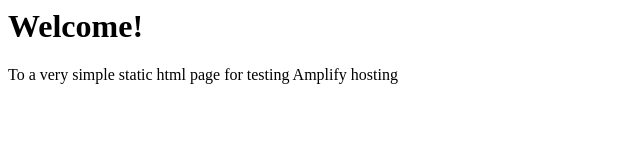
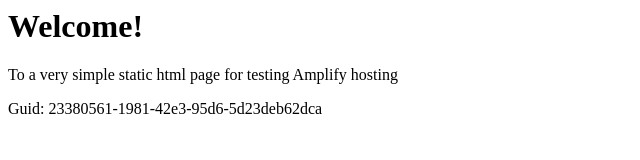
Before and after one commit to aws-aemilia-nrt/Github-PR-Commit-Integration-Test-DoNotTouch-GithubWebhookPreviewCanaryTest-v1-prod-ap-northeast-1, a website: page src/index.html in a window 1280 px wide. Shown: the whole page, without its empty margins (0-640 px from the left). Drawn offline with Linux system fonts and the light colour scheme.

Commit message:
commit from integ tests

```diff
--- a/src/index.html
+++ b/src/index.html
@@ -1,3 +1,5 @@
+
+
 <html lang="en">
 
 <head>
@@ -10,6 +12,6 @@
 <body>
     <h1>Welcome!</h1>
     <p>To a very simple static html page for testing Amplify hosting</p>
-</body>
+    <p>Guid: 23380561-1981-42e3-95d6-5d23deb62dca</p></body>
 
 </html>
```
